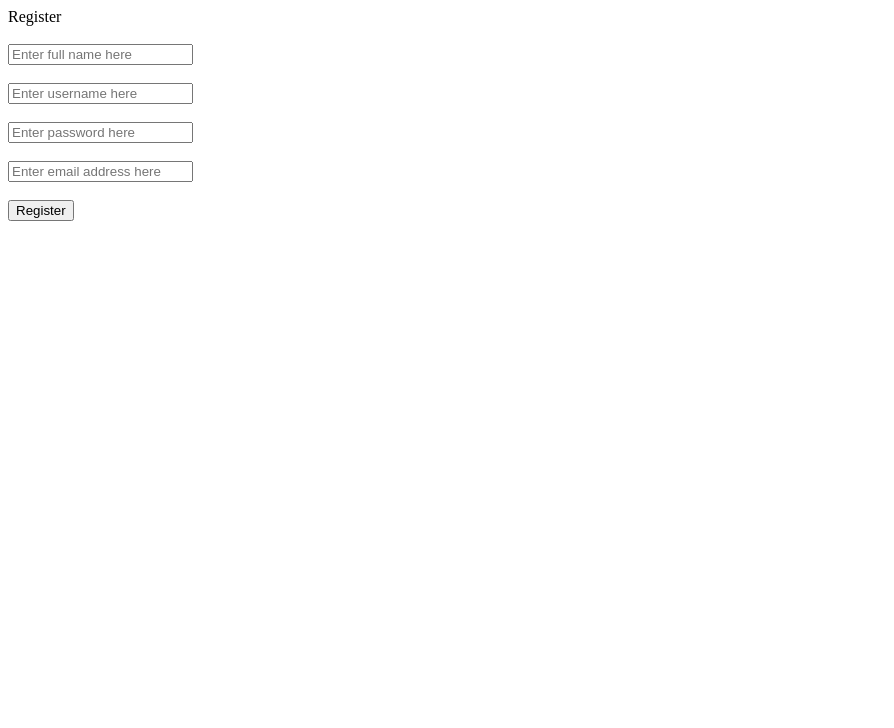
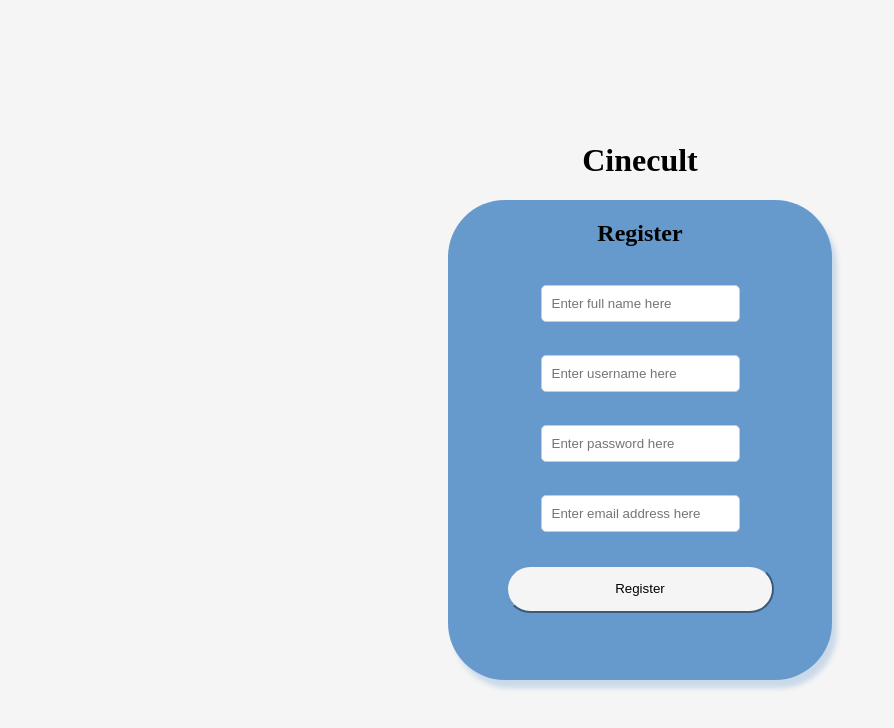
Before and after one commit to Parthmm/CineCult, a React (Create React App) app in the folder client/: page /register in a window 1280 px wide. Shown: the top 728 px of the page, without its empty margins (0-894 px from the left). Built offline with nearby package versions, Linux system fonts and the light colour scheme; no server answers.

Commit message:
Styling woooo

```diff
--- a/client/src/App.js
+++ b/client/src/App.js
@@ -5,6 +5,7 @@ import MoviePage from "./routes/MoviePage";
 import TVShowPage from "./routes/TVShowPage";
 import Login from "./routes/Login";
 import Register from "./routes/Register";
+import './styles/App.css'; // Import your global styles
 
 const router = createBrowserRouter([
   {
--- a/client/src/components/MovieCard.js
+++ b/client/src/components/MovieCard.js
@@ -5,12 +5,13 @@ import CardContent from '@mui/material/CardContent';
 import Button from '@mui/material/Button';
 import Typography from '@mui/material/Typography';
 import { useNavigate } from "react-router-dom";
+import styles from "../styles/Dashboard.module.css"
 
 function MovieCard(props) {
     const navigate = useNavigate();
 
     return (
-        <Card variant="outlined" style={{ width: '250px', height: '200px' }}>
+        <Card className={styles.dashboard_card} variant="outlined" style={{ width: '250px', height: '200px' }}>
             <CardContent>
                 <Typography variant="h5" component="div" noWrap textOverflow="ellipsis">
                     {props.name}
--- a/client/src/components/Review.js
+++ b/client/src/components/Review.js
@@ -1,42 +1,37 @@
 import * as React from 'react';
+import Card from '@mui/material/Card';
+import CardActions from '@mui/material/CardActions';
+import CardContent from '@mui/material/CardContent';
+import Button from '@mui/material/Button';
+import Typography from '@mui/material/Typography';
 
+import styles from "../styles/Dashboard.module.css"
 
 
 function Review(props) {
 
-    //style object too lazt to make a css folder
-    const styles = {
-        main: {
-            display: "flex",
-            flexDirection: "horizontal",
-            width: "100%",
-            border: "2px  solid black",
-            justifyContent: "space-between",
-        },
-        userReview: {
-            display: "flex",
-            flexDirection: "column",
-        },
-
-    };
 
     return (
-        <div style={styles.main}>
-            <div style={styles.userReview}>
-                <p>
-                    {props.username}
-                </p>
+        <div className={styles.dashboard_card}>
 
-                <p>
-                    {props.review}
-                </p>
-            </div>
-            {/* If the prop says its a user the delete button will show up*/}
-            {props.isUser && (
-                < button onClick={props.deleteReview}>
-                    Delete
-                </button>
-            )}
+            <Card variant="outlined" >
+                <CardContent>
+                    <Typography variant="h5" component="div" noWrap textOverflow="ellipsis">
+                        {props.username}
+                    </Typography>
+                    <Typography sx={{ fontSize: 14 }} color="text.secondary" gutterBottom>
+                        Review: {props.review}
+                    </Typography>
+                </CardContent>
+
+                {props.isUser && (
+                    <CardActions>
+
+                        <Button size="small" onClick={props.deleteReview}>Delete Review</Button>
+                    </CardActions>
+                )}
+            </Card>
+
 
         </div >
     );
--- a/client/src/routes/Dashboard.jsx
+++ b/client/src/routes/Dashboard.jsx
@@ -2,6 +2,7 @@ import { useEffect, useState } from "react";
 import MovieCard from "../components/MovieCard";
 import TVShowCard from "../components/TVShowCard";
 import config from "../config.json";  // Import the config.json file
+import styles from "../styles/Dashboard.module.css"
 
 function Dashboard() {
 
@@ -33,10 +34,12 @@ function Dashboard() {
     }, []);
 
     return (
-        <div>
-            {dashboardInfo.map((movie) => {
-                return <MovieCard key={movie.movie_id} name={movie.movie_name} rating={movie.movie_rating} genre={movie.genre} language={movie.language} id={movie.movie_id} />
-            })}
+        <div className={styles.dashboard_background}>
+            {
+                dashboardInfo.map((movie) => {
+                    return <MovieCard key={movie.movie_id} name={movie.movie_name} rating={movie.movie_rating} genre={movie.genre} language={movie.language} id={movie.movie_id} />
+                })
+            }
         </div >
     )
 }
--- a/client/src/routes/Login.jsx
+++ b/client/src/routes/Login.jsx
@@ -1,6 +1,9 @@
 import React, { useState } from 'react';
 import config from "../config.json";
 import { useNavigate } from "react-router-dom";
+
+//styling
+import styles from "../styles/Form.module.css"
 
 function Login() {
     const navigate = useNavigate();
@@ -45,9 +48,14 @@ function Login() {
     }
 
     return (
-        <div>
+        <div className={styles.form_background}>
+
+            <h1>Cinecult</h1>
+
+            <div className={styles.form_div}>
+
                 <div className={"titleContainer"}>
-                <div>Login</div>
+                    <h2>Login</h2>
                 </div>
                 <br />
                 <div className={"inputContainer"}>
@@ -56,27 +64,30 @@ function Login() {
                             setUsername(e.target.value)
                         }}
                         placeholder="Enter your username here"
-                    className={"inputBox"} />
+                        className={styles.input_box} />
                     <label className="errorLabel">{ }</label>
                 </div>
                 <br />
                 <div className={"inputContainer"}>
                     <input
+
                         type="password"
                         onChange={(e) => {
                             setPassword(e.target.value)
                         }}
                         placeholder="Enter your password here"
-                    className={"inputBox"} />
+                        className={styles.input_box} />
 
                 </div>
                 <br />
                 <label className="errorLabel">{error}</label>
 
-            <button onClick={login}> Login </button>
-            <button onClick={() => navigate("/register")}>Don't have an account?</button>
+                <button className={styles.form_button} onClick={login} > Login </button>
+                <button className={styles.form_button} onClick={() => navigate("/register")}>Don't have an account?</button>
 
             </div>
+
+        </div >
     )
 }
 
--- a/client/src/routes/MoviePage.jsx
+++ b/client/src/routes/MoviePage.jsx
@@ -2,6 +2,15 @@ import React, { useEffect, useState } from 'react';
 import { useParams, useLocation } from 'react-router-dom';
 import config from "../config.json";
 import Review from "../components/Review"
+import Typography from '@mui/material/Typography';
+import Box from '@mui/material/Box'
+import Modal from '@mui/material/Modal'
+import Button from '@mui/material/Button'
+
+//styling
+import styles from "../styles/Dashboard.module.css"
+import reviewStyles from "../styles/Review.module.css"
+import formStyles from "../styles/Form.module.css"
 
 function MoviePage() {
     const [review, setReview] = useState('');
@@ -12,6 +21,11 @@ function MoviePage() {
     //gets the shit from the location can't get it from params. Fixes case where there no review and the Reviews for doesn't show up
     const { state } = useLocation();
     const { id, name } = state;
+
+    //modal stuff from MUI docs
+    const [open, setOpen] = useState(false);
+    const handleOpen = () => setOpen(true);
+    const handleClose = () => setOpen(false);
 
 
     useEffect(() => {
@@ -138,27 +152,70 @@ function MoviePage() {
 
 
     return (
-        <div>
-            <div>
+        <div className={reviewStyles.review_background}>
+
+            <h1>
                 Reviews for {name}:
+            </h1>
+            <div className={styles.dashboard_background}>
+
 
                 {reviews.map((review) => {
                     return <Review username={review.username} review={review.review} isUser={localStorage.getItem("username") == review.username} deleteReview={deleteReview} ></Review>
                 })}
             </div>
+
+            {/*
+            <div className={formStyles.form_div}>
                 <h2>Write a Review</h2>
                 <textarea
+                    className={formStyles.input_box}
                     value={review}
                     onChange={handleReviewChange}
                     placeholder="Write your review here..."
                     rows="5"
                     cols="50"
                 />
-            <br />
-            <button onClick={handleSubmitReview}>Submit Review</button>
+
+                <button className={formStyles.form_button} onClick={handleSubmitReview}>Submit Review</button>
 
 
-            <button onClick={handleDeleteReview}>Delete all Reviews</button>
+                <button className={formStyles.form_button} onClick={handleDeleteReview}>Delete all Reviews</button>
+            </div>
+            */}
+            <br />
+
+
+            <Button onClick={handleOpen}>Write a review</Button>
+            <Modal
+                className={formStyles.form_background}
+                open={open}
+                onClose={handleClose}
+                aria-labelledby="modal-modal-title"
+                aria-describedby="modal-modal-description"
+            >
+                <div className={formStyles.form_div}>
+                    <h2>Write a Review</h2>
+                    <textarea
+                        className={formStyles.input_box}
+                        value={review}
+                        onChange={handleReviewChange}
+                        placeholder="Write your review here..."
+                        rows="5"
+                        cols="50"
+                    />
+
+                    <button className={formStyles.form_button} onClick={() => { handleSubmitReview(); handleClose(); }}>Submit Review</button>
+
+
+                    <button className={formStyles.form_button} onClick={handleDeleteReview}>Delete all Reviews</button>
+                </div>
+
+            </Modal >
+
+
+
+
         </div >
     )
 }
--- a/client/src/routes/Register.jsx
+++ b/client/src/routes/Register.jsx
@@ -3,6 +3,8 @@ import { useLocation } from 'react-router-dom';
 import config from "../config.json";
 import { useNavigate } from "react-router-dom";
 import { v4 as uuidv4 } from 'uuid';
+
+import styles from "../styles/Form.module.css"
 
 function Register() {
     const navigate = useNavigate();
@@ -49,10 +51,14 @@ function Register() {
     }
 
     return (
-        <div>
-            <form onSubmit={addUser}>
+        <div className={styles.form_background}>
+
+            <h1>Cinecult</h1>
+
+
+            <form className={styles.form_div} onSubmit={addUser}>
                 <div className={"titleContainer"}>
-                    <div>Register</div>
+                    <h2>Register</h2>
                 </div>
                 <br />
                 <div className={"inputContainer"}>
@@ -61,7 +67,7 @@ function Register() {
                             setName(e.target.value)
                         }}
                         placeholder="Enter full name here"
-                        className={"inputBox"} />
+                        className={styles.input_box} />
                     <label className="errorLabel">{ }</label>
                 </div>
                 <br />
@@ -71,7 +77,7 @@ function Register() {
                             setUsername(e.target.value)
                         }}
                         placeholder="Enter username here"
-                        className={"inputBox"} />
+                        className={styles.input_box} />
                     <label className="errorLabel">{ }</label>
                 </div>
                 <br />
@@ -82,7 +88,7 @@ function Register() {
                             setPassword(e.target.value)
                         }}
                         placeholder="Enter password here"
-                        className={"inputBox"} />
+                        className={styles.input_box} />
                     <label className="errorLabel">{ }</label>
                 </div>
                 <br />
@@ -93,13 +99,15 @@ function Register() {
                             setEmail(e.target.value)
                         }}
                         placeholder="Enter email address here"
-                        className={"inputBox"} />
-                    <label className="errorLabel">{error}</label>
+                        className={styles.input_box} />
+
                 </div>
                 <br />
-                <div>
-                    <button type="submit">Register</button>
-                </div>
+
+                <button className={styles.form_button} type="submit">Register</button>
+
+                <label className="errorLabel">{error}</label>
+
             </form>
         </div>
     )
--- /dev/null
+++ b/client/src/styles/App.css
@@ -0,0 +1,4 @@
+html,
+body {
+    margin: 0;
+}
--- /dev/null
+++ b/client/src/styles/Dashboard.module.css
@@ -0,0 +1,10 @@
+.dashboard_background {
+    display: grid;
+    grid-template-columns: repeat(4, 1fr);
+    gap: 20px;
+    margin: 40px;
+}
+
+.dashboard_card {
+    box-shadow: 0 7px 8px rgba(0, 0, 0, 0.1);
+}
--- /dev/null
+++ b/client/src/styles/Form.module.css
@@ -0,0 +1,49 @@
+.form_div {
+
+    border-radius: 57px;
+    width: 30%;
+    height: 60vh;
+
+    display: flex;
+    align-items: center;
+    flex-direction: column;
+
+    background-color: #6699cc;
+    box-shadow: 5px 8px 5px rgba(102, 153, 204, 0.3);
+
+
+}
+
+.form_background {
+    display: flex;
+    flex-direction: column;
+    align-items: center;
+    justify-content: center;
+    background-color: whitesmoke;
+    min-height: 100vh;
+}
+
+.input_box {
+    box-sizing: border-box;
+    width: 100%;
+    padding: 10px;
+    margin-bottom: 15px;
+    border: 1px solid #ccc;
+    border-radius: 5px;
+    outline: none;
+
+}
+
+.form_h1 {
+    font-size: 70px;
+}
+
+.form_button {
+    width: 70%;
+    height: 10%;
+    margin-bottom: 5%;
+    border-radius: 50px;
+    border-color: #6699cc;
+    background-color: whitesmoke;
+    outline: none;
+}
--- /dev/null
+++ b/client/src/styles/Review.module.css
@@ -0,0 +1,5 @@
+.review_background {
+    display: flex;
+    flex-direction: column;
+    align-items: center;
+}
```
Lines whose indentation alone changed are shown as unchanged.
